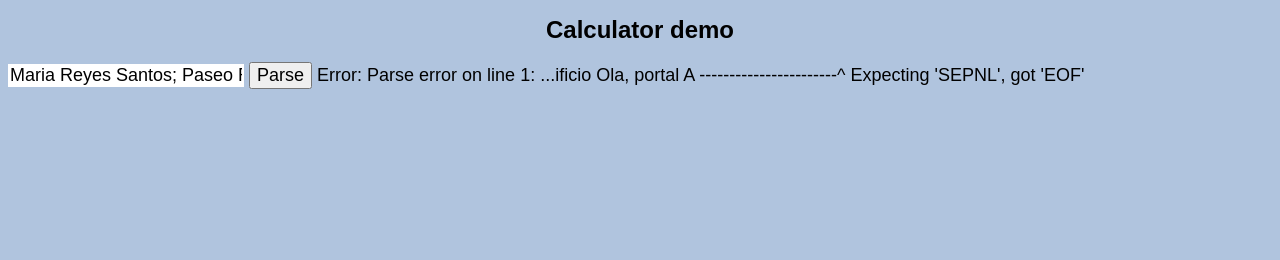
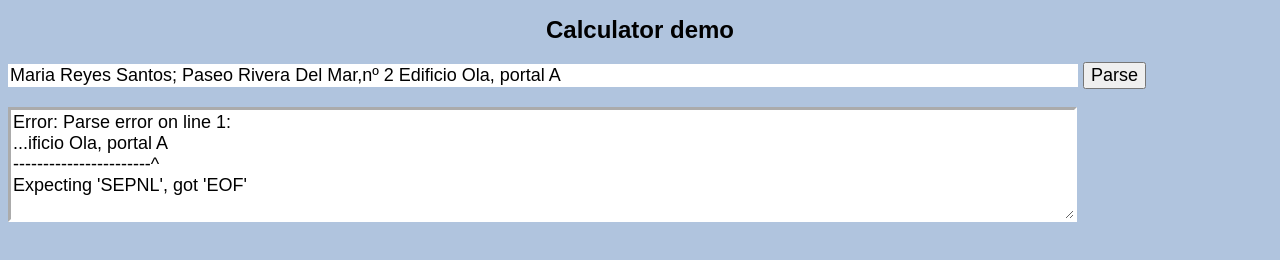
Before and after one commit to LawyGG/MailParser, a plain HTML site: page index.html in a window 1280 px wide. Both pictures are taken after a click on the button "Parse". Drawn offline with nearby package versions, Linux system fonts and the light colour scheme.

Commit message:
Mejoras al formato index.html

```diff
--- a/global.css
+++ b/global.css
@@ -20,8 +20,8 @@ th, td        { vertical-align: top; text-align: left; }
 #finaltable:hover td { background-color: blue; }
 tr:nth-child(odd)    { background-color:#eee; }
 tr:nth-child(even)    { background-color:#00FF66; }
-input        { text-align: right;  border: none;       }     /* Align input to the right  */
-textarea     { border: outset; border-color: white;       }
+input        { text-align: left;  border: none;       }     /* Align input to the right  */
+textarea     { border: inset; border-color: white;       }
 table        { border: inset; border-color: white; }
 .hidden      { display: none; }
 .unhidden    { display: block; }
--- a/index.html
+++ b/index.html
@@ -12,9 +12,12 @@
       <script src="parser.js"></script>
       <script src="main.js"></script>
       <p>
-        <input type="text" value="Maria Reyes Santos; Paseo Rivera Del Mar,nº 2 Edificio Ola, portal A" /> <button>Parse</button>
-        <span></span> <!-- Output goes here! -->
+        <input type="text" size = 100 value="Maria Reyes Santos; Paseo Rivera Del Mar,nº 2 Edificio Ola, portal A" /> <button>Parse</button>
+
       </p>
     </div>
+
+     <span><textarea id="output" name="output" autofocus cols = "100" rows = "5"></textarea></span> <!-- Output goes here! -->
+
   </body>
 </html>
--- a/main.js
+++ b/main.js
@@ -2,9 +2,11 @@ $(document).ready(function () {
   $("button").click(function () {
     try {
       var result = parser.parse($("input").val())
-      $("span").html(result);
+      $('#output').html(JSON.stringify(result,undefined,2));
     } catch (e) {
-      $("span").html(String(e));
+
+      $('#output').html(String(e));
+
     }
   });
 });
```
